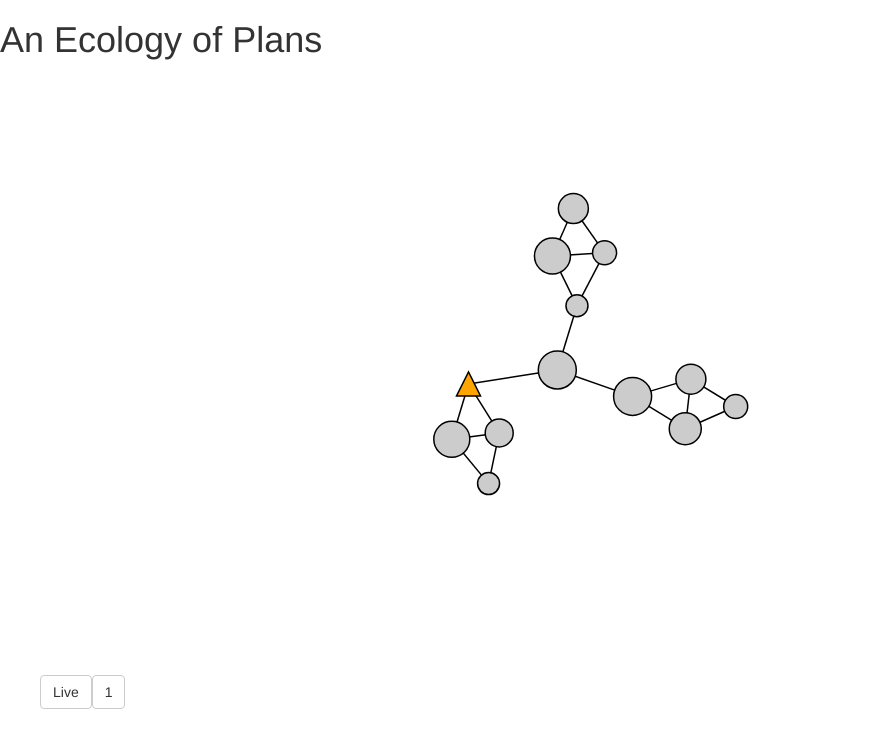
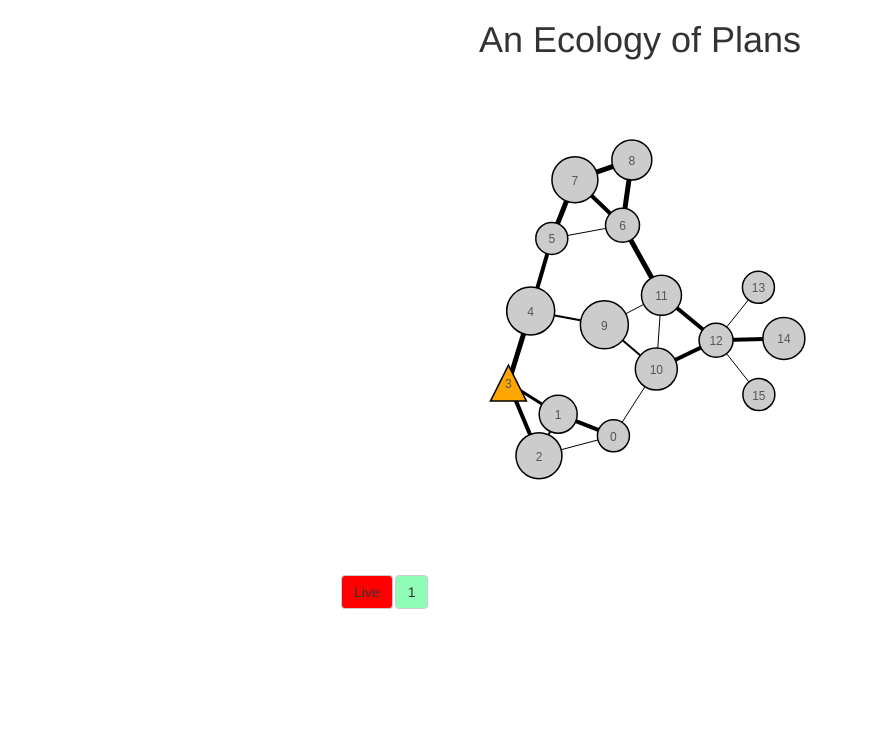
Before and after one commit to dylanlholt/ecology_of_plans, a plain HTML site: page index.html in a window 1280 px wide. Shown: the whole page, without its empty margins (0-869 px from the left). Drawn offline with nearby package versions, Linux system fonts and the light colour scheme.

Commit message:
Added Node Labels, Link Thickness, Color-Coded; Corrected Styling; Added Nodes & Links

```diff
--- a/assets/plot.js
+++ b/assets/plot.js
@@ -32,10 +32,12 @@ app = {
     id = 0;
 
     app.data.nodes = data.nodes.map(function(d){
-      return {x:d.x,y:d.y,id:id++,step:app.step,r:Math.floor(Math.random() * 10) + 10}
+      return {x:d.x,y:d.y,id:id++,step:app.step,r:Math.floor(Math.random() * 10) + 15}
     });
-    app.data.links = data.links;
-    app.dataHistory.links = data.links
+    app.data.links = data.links.map(function(d){
+      return {source:d.source, target:d.target, thickness: Math.floor(Math.random() * 5)+1}
+    });
+    app.dataHistory.links = app.data.links
 
     //console.log(app.data.nodes[70].id)
 
@@ -54,14 +56,14 @@ app = {
   },
 
   jumpToReview: function(){
-  if($('.live').hasClass('active')==false){
+  if($('.live').hasClass('act')==false){
     $('#fg').addClass('hide');
     $('#fgReview').removeClass('hide');
-    //$('.active').removeClass('active');
+    //$('.act').removeClass('act');
     app.components.forEach(function(c){if (c.launch) {c.launch();}});
   }
   else{
-    $('.active').removeClass('active');
+    $('.act').removeClass('act');
     $('#fgReview').addClass('hide');
     $('#fg').removeClass('hide');
   }
@@ -85,8 +87,9 @@ mainButtons.enter()
         .append('button')
         .text(function(d,i){return d.value})
         .attr('class', function(d){if(d.value=='Live'){return 'btn btn-default live'} else {return 'btn btn-default'}})
+        .style('background-color', function(d){if(d.value=='Live'){return 'red'} else {return app.color[d.value]}})
         .on('click', function(){
-          $(this).toggleClass('active');
+          $(this).toggleClass('act');
           app.jumpToReview()});
   }
 
@@ -101,7 +104,7 @@ forceGraph.prototype = {
 setup: function(){
 
 var width = 1200
-    height = 600
+    height = 500
 
     this.update()
 
@@ -110,12 +113,13 @@ var width = 1200
 update: function(){
 
 var width = 1200
-    height = 600
+    height = 500
 
 var force = d3.layout.force()
     .size([width, height])
     .charge(-400)
-    .linkDistance(40)
+    .linkDistance(50)
+    //.gravity(-0.01)
     .on("tick", tick);
 
 var drag = force.drag()
@@ -142,7 +146,8 @@ console.log(graph.links)
 
   link = link.data(graph.links)
     .enter().append("line")
-      .attr("class", "link");
+      .attr("class", "link")
+      .style("stroke-width", function(d){return d.thickness});
 
   node1 = node.data(graph.nodes.filter(function(d,i){return i != 3}), function(d){return d.id})
 
@@ -158,6 +163,16 @@ console.log(graph.links)
       .attr("class", "node pub")
       //.attr("points", function(d){return d.x+','+d.y+' '(d.x+5)+','+(d.y-10)+' '+(d.x+10)+','+d.y})
       .on("click", function(d,i){console.log(i)})
+
+  labels = svg.selectAll('.nodeText')
+      .data(graph.nodes, function(d){return d.id})
+      .enter()
+      .append("text")
+      .text(function (d) { return d.id; })
+      .style("text-anchor", "middle")
+      .style("fill", "#555")
+      .style("font-family", "Arial")
+      .style("font-size", 12);
 
 //console.log(graph.nodes.length);
 
@@ -175,8 +190,11 @@ function tick() {
   node1.attr("cx", function(d) { return d.x; })
       .attr("cy", function(d) { return d.y; })
 
-  node2.attr("points", function(d){return (d.x-12)+','+(d.y+12)+' '+(d.x)+','+(d.y-12)+' '+(d.x+12)+','+(d.y+12);})
+  node2.attr("points", function(d){return (d.x-18)+','+(d.y+18)+' '+(d.x)+','+(d.y-18)+' '+(d.x+18)+','+(d.y+18);})
        .classed("fixed", function(d){d.fixed = true})
+
+  labels.attr("x", function(d) { return d.x; })
+      .attr("y", function(d) { return d.y+5; })
 
   if (force.alpha() < 0.05){
       force.stop();
@@ -185,6 +203,8 @@ function tick() {
 
       console.log(app.step)
 
+      d3.selectAll(".node.pri").classed("fixed", function(d){d.fixed = false})
+
       if(app.step==1){
 
       app.dataHistory.nodes = graph.nodes.map(function(d){
@@ -192,7 +212,7 @@ function tick() {
        })
 
       app.dataHistory.links = graph.links.map(function(d){
-         return {x1:d.source.x,y1:d.source.y,x2:d.target.x,y2:d.target.y,step:app.step}
+         return {x1:d.source.x,y1:d.source.y,x2:d.target.x,y2:d.target.y,step:app.step,thickness:d.thickness}
         })
       }
 
@@ -201,7 +221,7 @@ function tick() {
          return {x:d.x,y:d.y,id:d.id,step:app.step,r:d.r}
        }))
       app.dataHistory.links = app.dataHistory.links.concat(graph.links.map(function(d){
-         return {x1:d.source.x,y1:d.source.y,x2:d.target.x,y2:d.target.y,step:app.step}
+         return {x1:d.source.x,y1:d.source.y,x2:d.target.x,y2:d.target.y,step:app.step,thickness:d.thickness}
         }))
       }
 
@@ -224,7 +244,9 @@ function tick() {
 function dblclick(d) {
   d3.select(this).classed("fixed", d.fixed = false);
 }
-
+function dragend(d) {
+  d3.select(this).classed("fixed", d.fixed = false);
+}
 function dragstart(d) {
   d3.select(this).classed("fixed", d.fixed = true);
 }
@@ -240,22 +262,20 @@ forceGraphReview.prototype = {
 setup: function(){
 
 var width = 1200
-    height = 600
+    height = 500
 
 },
 
 launch: function(){
 
 var width = 1200
-    height = 600
+    height = 500
 
 d3.select('#fgReview').select('svg').remove();
 
-var colors = ["red", "blue", "green", "yellow", "purple", "orange"]
-
 var selected = []
 
-$('.active').each(function(){selected.push(parseInt($(this).text()))});
+$('.act').each(function(){selected.push(parseInt($(this).text()))});
 
 console.log(selected);
 
@@ -269,9 +289,10 @@ var fgrlink = svg.selectAll(".fgrlink"),
 
   fgrlink = fgrlink.data(app.dataHistory.links.filter(function(d){return (selected.indexOf(d.step) > -1) }))
     .enter().append("line")
-      .attr("class", "fgrlink");
+      .attr("class", "fgrlink")
+      .style("stroke-width", function(d){return d.thickness});
 
-  fgrnode1 = fgrnode.data(app.dataHistory.nodes.filter(function(d,i){return d.id != 3 && (selected.indexOf(d.step) > -1) }))
+  fgrnode1 = fgrnode.data(app.dataHistory.nodes.filter(function(d,i){return i != 3 && (selected.indexOf(d.step) > -1) }))
 
 //var color = randomColor({count:50});
 
@@ -281,11 +302,21 @@ var fgrlink = svg.selectAll(".fgrlink"),
       .attr('fill',function(d){return app.color[d.step]})
       .on("click", function(d,i){console.log(i)})
 
-  fgrnode2 = fgrnode.data(app.dataHistory.nodes.filter(function(d,i){return d.id == 3 && (selected.indexOf(d.step) > -1) }))
+  fgrnode2 = fgrnode.data(app.dataHistory.nodes.filter(function(d,i){return i == 3 && (selected.indexOf(d.step) > -1) }))
     .enter().append("polygon")
       .attr("class", "node pub")
       //.attr("points", function(d){return d.x+','+d.y+' '(d.x+5)+','+(d.y-10)+' '+(d.x+10)+','+d.y})
       .on("click", function(d,i){console.log(d.id)})
+
+  fgrlabels = svg.selectAll('.nodeText')
+      .data(app.dataHistory.nodes.filter(function(d,i){return (selected.indexOf(d.step) > -1) }))
+      .enter()
+      .append("text")
+      .text(function (d) { return d.id; })
+      .style("text-anchor", "middle")
+      //.style("fill", "#555")
+      .style("font-family", "Arial")
+      .style("font-size", 12);
 
   //console.log(force.alpha())
   //var colors = d3.scale.category10()
@@ -298,7 +329,10 @@ var fgrlink = svg.selectAll(".fgrlink"),
   fgrnode1.attr("cx", function(d) { return d.x; })
       .attr("cy", function(d) { return d.y; })
 
-  fgrnode2.attr("points", function(d){return (d.x-12)+','+(d.y+12)+' '+(d.x)+','+(d.y-12)+' '+(d.x+12)+','+(d.y+12);})
+  fgrlabels.attr("x", function(d) { return d.x; })
+      .attr("y", function(d) { return d.y+5; })
+
+  fgrnode2.attr("points", function(d){return (d.x-18)+','+(d.y+18)+' '+(d.x)+','+(d.y-18)+' '+(d.x+18)+','+(d.y+18);})
 
 }
 }
--- a/graph.json
+++ b/graph.json
@@ -12,7 +12,10 @@
     {"x": 539, "y": 222},
     {"x": 594, "y": 235},
     {"x": 582, "y": 185},
-    {"x": 633, "y": 200}
+    {"x": 633, "y": 200},
+    {"x": 473, "y": 190},
+    {"x": 350, "y": 232},
+    {"x": 502, "y": 300}
   ],
   "links": [
     {"source":  0, "target":  1},
@@ -32,6 +35,11 @@
     {"source":  9, "target": 10},
     {"source": 10, "target": 11},
     {"source": 11, "target": 12},
-    {"source": 12, "target": 10}
+    {"source": 12, "target": 10},
+    {"source": 10, "target":  0},
+    {"source": 11, "target":  6},
+    {"source": 12, "target": 13},
+    {"source": 12, "target": 14},
+    {"source": 12, "target": 15}
   ]
 }
--- a/index.html
+++ b/index.html
@@ -3,7 +3,9 @@
 <link rel="stylesheet" href="https://maxcdn.bootstrapcdn.com/bootstrap/3.3.7/css/bootstrap.min.css" integrity="sha384-BVYiiSIFeK1dGmJRAkycuHAHRg32OmUcww7on3RYdg4Va+PmSTsz/K68vbdEjh4u" crossorigin="anonymous">
 <style>
 
-h1 {}
+h1 {
+	text-align: center
+}
 
 .link {
   stroke: #000;
@@ -37,18 +39,32 @@ h1 {}
 	display: none
 }
 
+#container {
+	width:1200px;
+	margin: 0 auto
+}
+
 #controls {
 	width: 1200px;
-	margin: 0 auto;
+	padding: 0 300px;
+}
+
+button {
+	margin: 0 1px;
+}
+
+.act {
+	outline: 2px solid black;
 }
 
 </style>
 <body>
 <h1>An Ecology of Plans</h1>
-<div id='fg'></div>
-<div id='fgReview' class='hide'></div>
-<div id='controls'></div>
-
+<div id="container">
+	<div id='fg'></div>
+	<div id='fgReview' class='hide'></div>
+	<div id='controls'></div>
+</div>
 <script src="https://cdnjs.cloudflare.com/ajax/libs/randomcolor/0.4.4/randomColor.min.js"></script>
 <script src='https://cdnjs.cloudflare.com/ajax/libs/d3/3.5.16/d3.min.js'></script>
 <script src='https://code.jquery.com/jquery-2.2.2.min.js' integrity='sha256-36cp2Co+/62rEAAYHLmRCPIych47CvdM+uTBJwSzWjI=' crossorigin='anonymous'></script>
```
